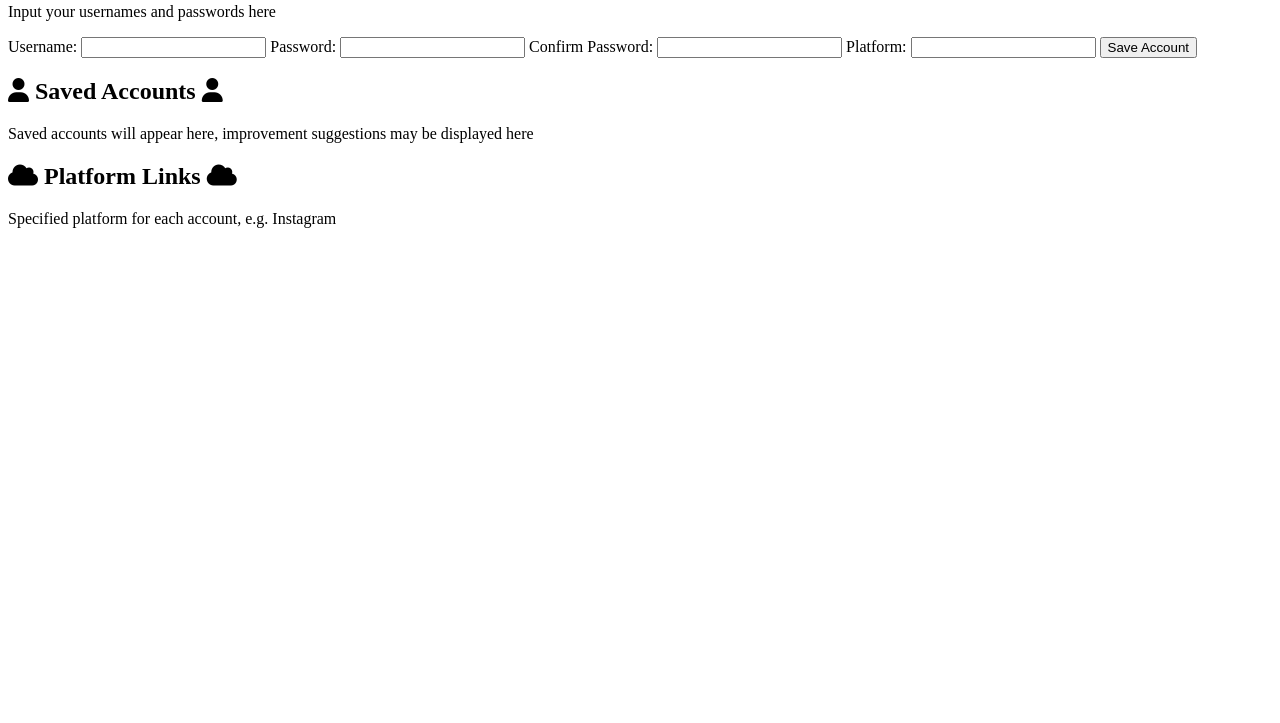
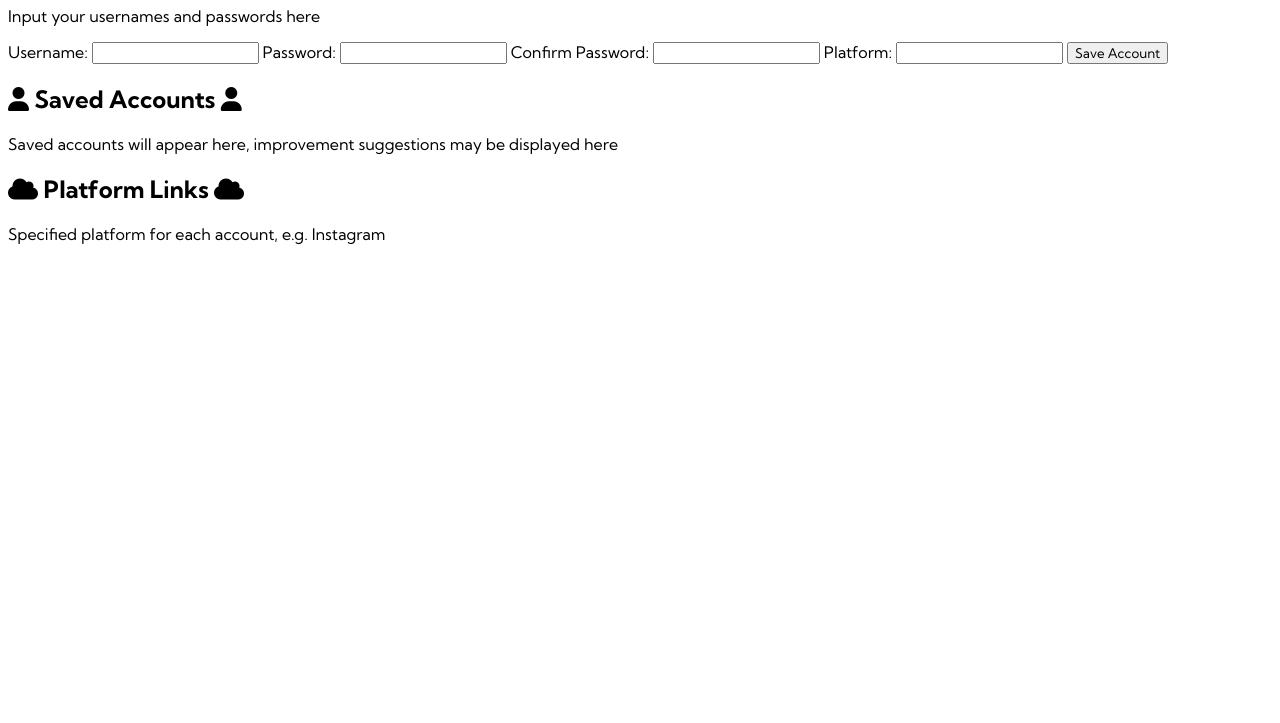
Before and after one commit to Chris-Bratosin/COMP1004-SPA, a plain HTML site: page index.html in a window 1280 px wide. Shown: the part 77-800 px from the top of the page. Drawn offline with Linux system fonts and the light colour scheme.

Commit message:
linked a new font
google fonts - Kumbh Sans for a cleaner and more aesthetic look, easier on the eye. selected the 100-900 weight to allow for customisation

```diff
--- a/index.html
+++ b/index.html
@@ -6,6 +6,9 @@
     <link rel="stylesheet" href="style.css">
     <title>Password Manager</title>
     <script src="https://kit.fontawesome.com/fd490ee5e2.js" crossorigin="anonymous"></script>
+    <link rel="preconnect" href="https://fonts.googleapis.com">
+    <link rel="preconnect" href="https://fonts.gstatic.com" crossorigin>
+    <link href="https://fonts.googleapis.com/css2?family=Kumbh+Sans:wght@100..900&display=swap" rel="stylesheet">
 </head>
 
 <body>
--- a/style.css
+++ b/style.css
@@ -0,0 +1,4 @@
+*
+{
+    font-family: 'Kumbh Sans', sans-serif;
+}
```
